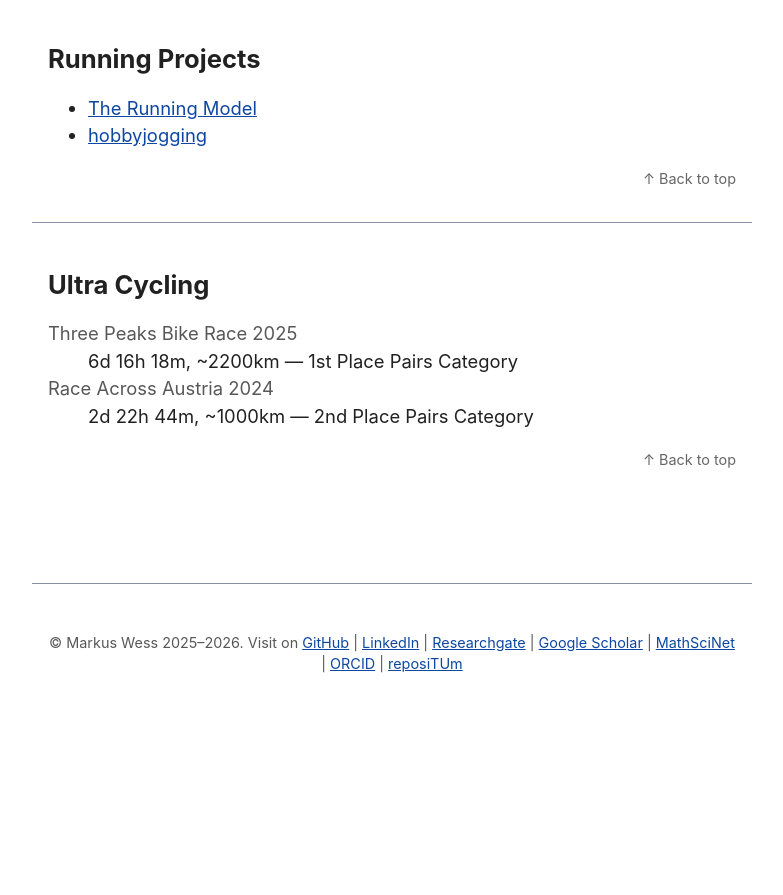
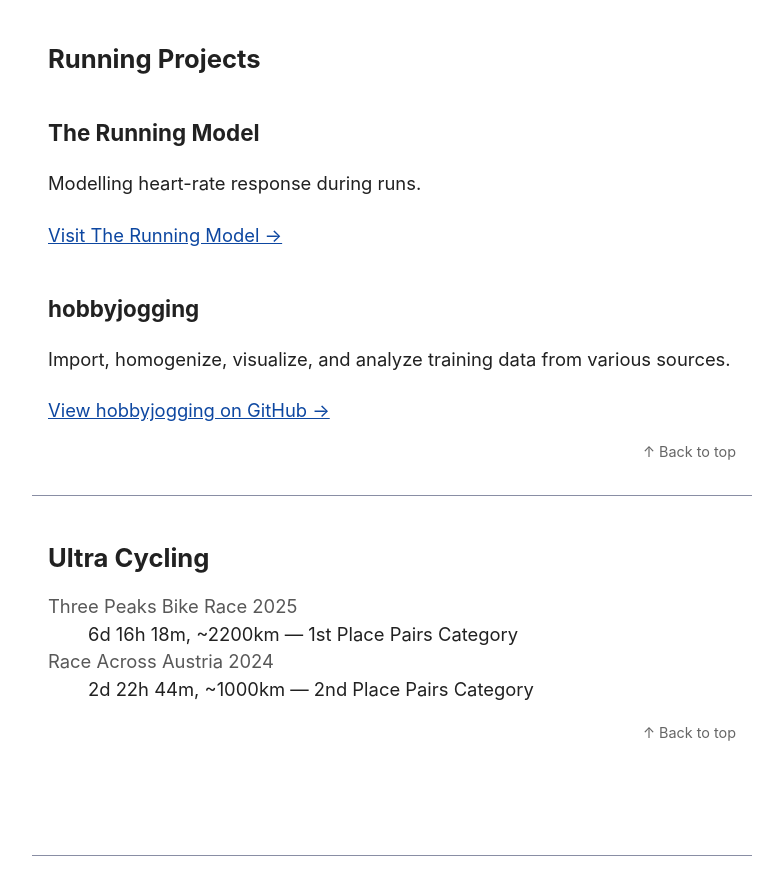
Before and after one commit to markuswess/markuswess.github.io, a plain HTML site: page sports.html in a window 1280 px wide. Shown: the part 880-1775 px from the top of the page, without its empty margins (248-1031 px from the left). Before the commit the page ends 1579 px from the top, so only its background shows below. Drawn offline with Linux system fonts and the light colour scheme.

Commit message:
added running projects

```diff
--- a/sports.html
+++ b/sports.html
@@ -55,10 +55,15 @@
 
       <section id="running-projects">
         <h2>Running Projects</h2>
-        <ul>
-          <li><a href="https://markuswess.github.io/the-running-model">The Running Model</a></li>
-          <li><a href="https://github.com/markuswess/hobbyjogging">hobbyjogging</a></li>
-        </ul>
+
+        <h3>The Running Model</h3>
+        <p>Modelling heart-rate response during runs.</p>
+        <a href="https://markuswess.github.io/the-running-model">Visit The Running Model →</a>
+
+        <h3>hobbyjogging</h3>
+        <p>Import, homogenize, visualize, and analyze training data from various sources.</p>
+        <a href="https://github.com/markuswess/hobbyjogging">View hobbyjogging on GitHub →</a>
+
         <div class="section-footer">
           <a href="#top">↑ Back to top</a>
         </div>
```
